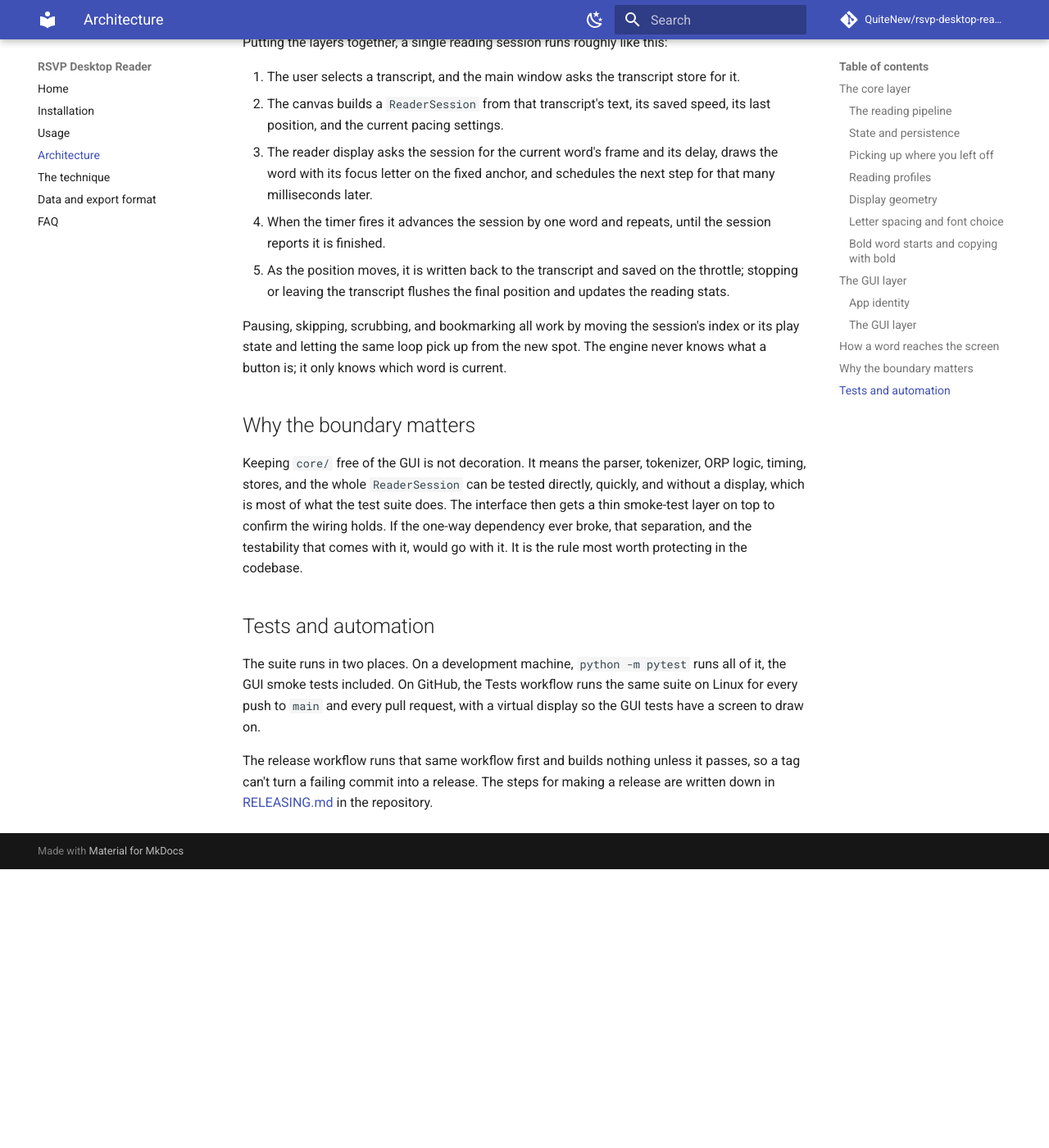
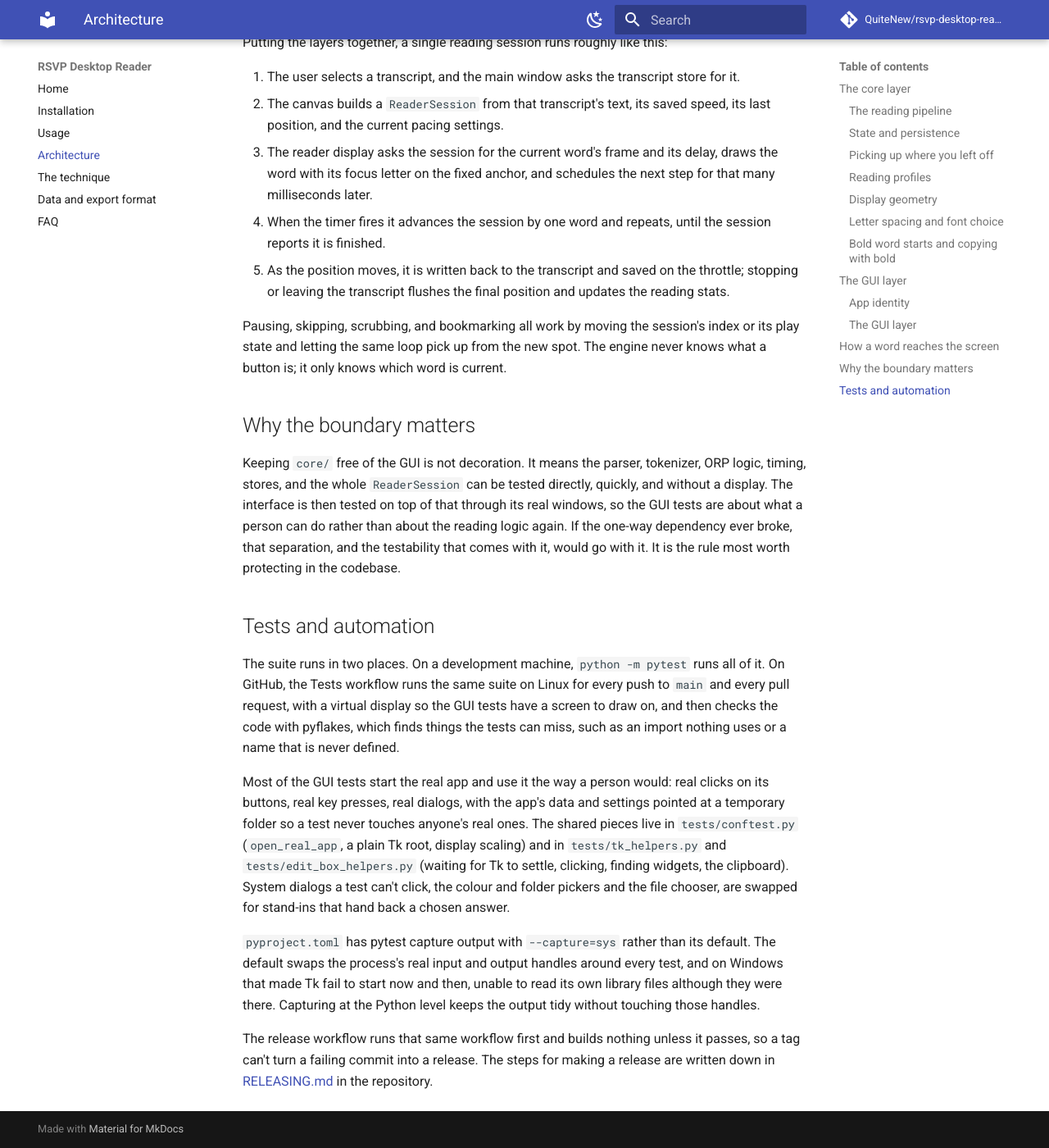
Before and after one commit to QuiteNew/rsvp-desktop-reader, an MkDocs documentation site: the page built from docs/architecture.md, in a window 1280 px wide and 1400 px high, scrolled down 7447 px. Shown: the whole window at 82% size. Built offline with MkDocs 1.6.1 and Material for MkDocs 9.7.7, drawn with Linux system fonts in a browser that asks for light colours; comment, search, counter and statistics services are not loaded; before the commit the page ends 8507 px from its top, so only the background shows below that.

Commit message:
Update the docs for the skip buttons, cryptography and the new tests
The architecture page describes the tests as they are now: most GUI tests start the real app and use it with real clicks and keys, with its data in a temporary folder, through shared fixtures and helpers, and GitHub checks the code with pyflakes after the tests.

The installation page and the FAQ check that cryptography is installed and say what it is for: it lets the app import PDFs that are encrypted only to stop printing or editing. A new FAQ question covers a PDF reported as password-protected that opens without one.

The FAQ and the user guide no longer say the main window has no skip buttons. It has the << and >> either side of the speed slider in the bottom band, as well as the arrow keys.

The guide also says that a selection read with Play or Detach is grouped when the transcript has chunking on, and describes the detached window's skip buttons correctly.

```diff
--- a/docs/architecture.md
+++ b/docs/architecture.md
@@ -359,18 +359,36 @@ engine never knows what a button is; it only knows which word is current.
 
 Keeping `core/` free of the GUI is not decoration. It means the parser,
 tokenizer, ORP logic, timing, stores, and the whole `ReaderSession` can be
-tested directly, quickly, and without a display, which is most of what the test
-suite does. The interface then gets a thin smoke-test layer on top to confirm
-the wiring holds. If the one-way dependency ever broke, that separation, and the
+tested directly, quickly, and without a display. The interface is then tested
+on top of that through its real windows, so the GUI tests are about what a
+person can do rather than about the reading logic again. If the one-way dependency ever broke, that separation, and the
 testability that comes with it, would go with it. It is the rule most worth
 protecting in the codebase.
 
 ## Tests and automation
 
 The suite runs in two places. On a development machine, `python -m pytest`
-runs all of it, the GUI smoke tests included. On GitHub, the Tests workflow
-runs the same suite on Linux for every push to `main` and every pull request,
-with a virtual display so the GUI tests have a screen to draw on.
+runs all of it. On GitHub, the Tests workflow runs the same suite on Linux for
+every push to `main` and every pull request, with a virtual display so the GUI
+tests have a screen to draw on, and then checks the code with pyflakes, which
+finds things the tests can miss, such as an import nothing uses or a name that
+is never defined.
+
+Most of the GUI tests start the real app and use it the way a person would:
+real clicks on its buttons, real key presses, real dialogs, with the app's data
+and settings pointed at a temporary folder so a test never touches anyone's
+real ones. The shared pieces live in `tests/conftest.py` (`open_real_app`, a
+plain Tk root, display scaling) and in `tests/tk_helpers.py` and
+`tests/edit_box_helpers.py` (waiting for Tk to settle, clicking, finding
+widgets, the clipboard). System dialogs a test can't click, the colour and
+folder pickers and the file chooser, are swapped for stand-ins that hand back
+a chosen answer.
+
+`pyproject.toml` has pytest capture output with `--capture=sys` rather than its
+default. The default swaps the process's real input and output handles around
+every test, and on Windows that made Tk fail to start now and then, unable to
+read its own library files although they were there. Capturing at the Python
+level keeps the output tidy without touching those handles.
 
 The release workflow runs that same workflow first and builds nothing unless
 it passes, so a tag can't turn a failing commit into a release. The steps for
```
Also changed, not shown: docs/faq.md (+21 -7 lines), docs/installation.md (+11 -4 lines), docs/usage.md (+10 -9 lines).
